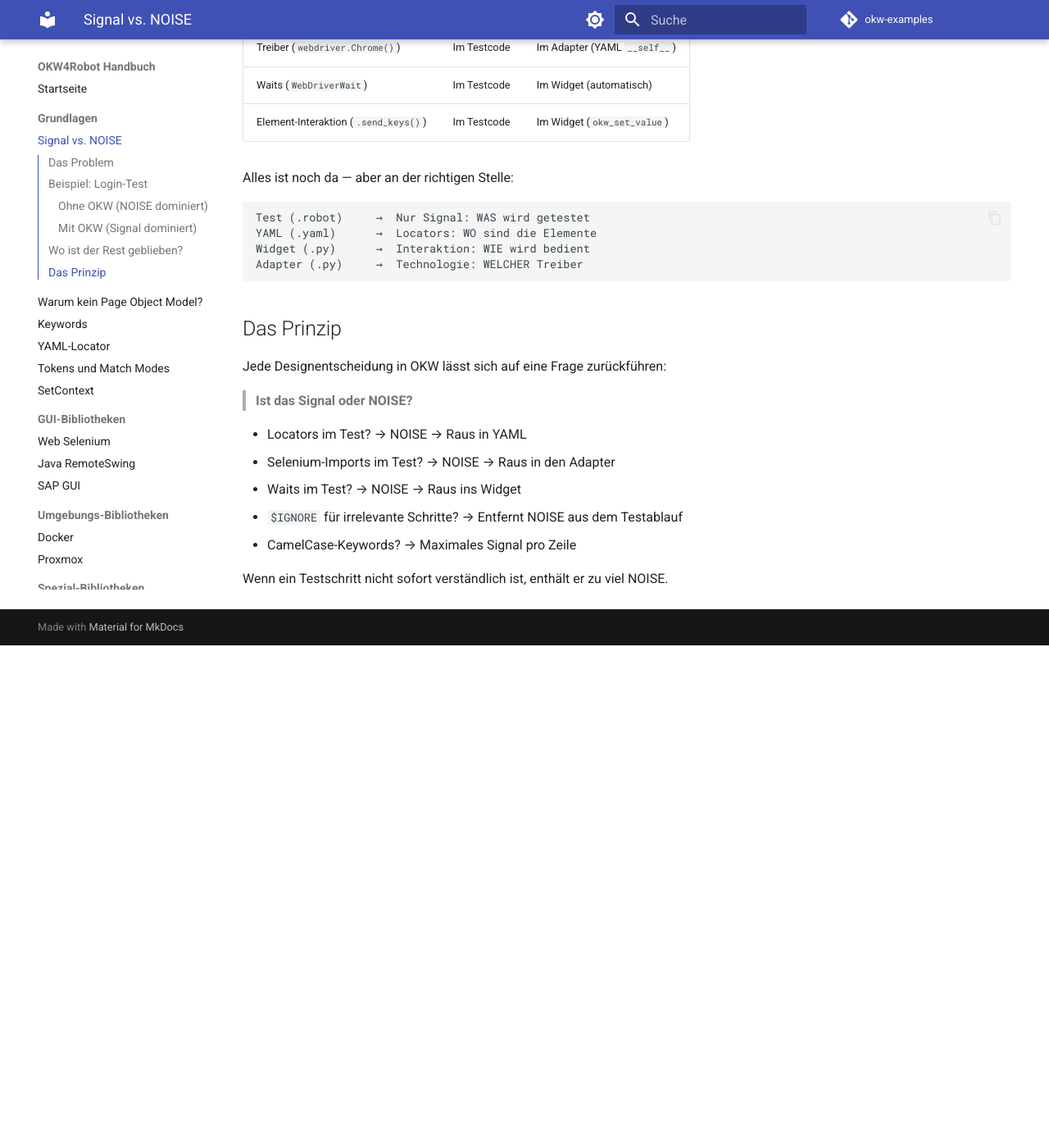
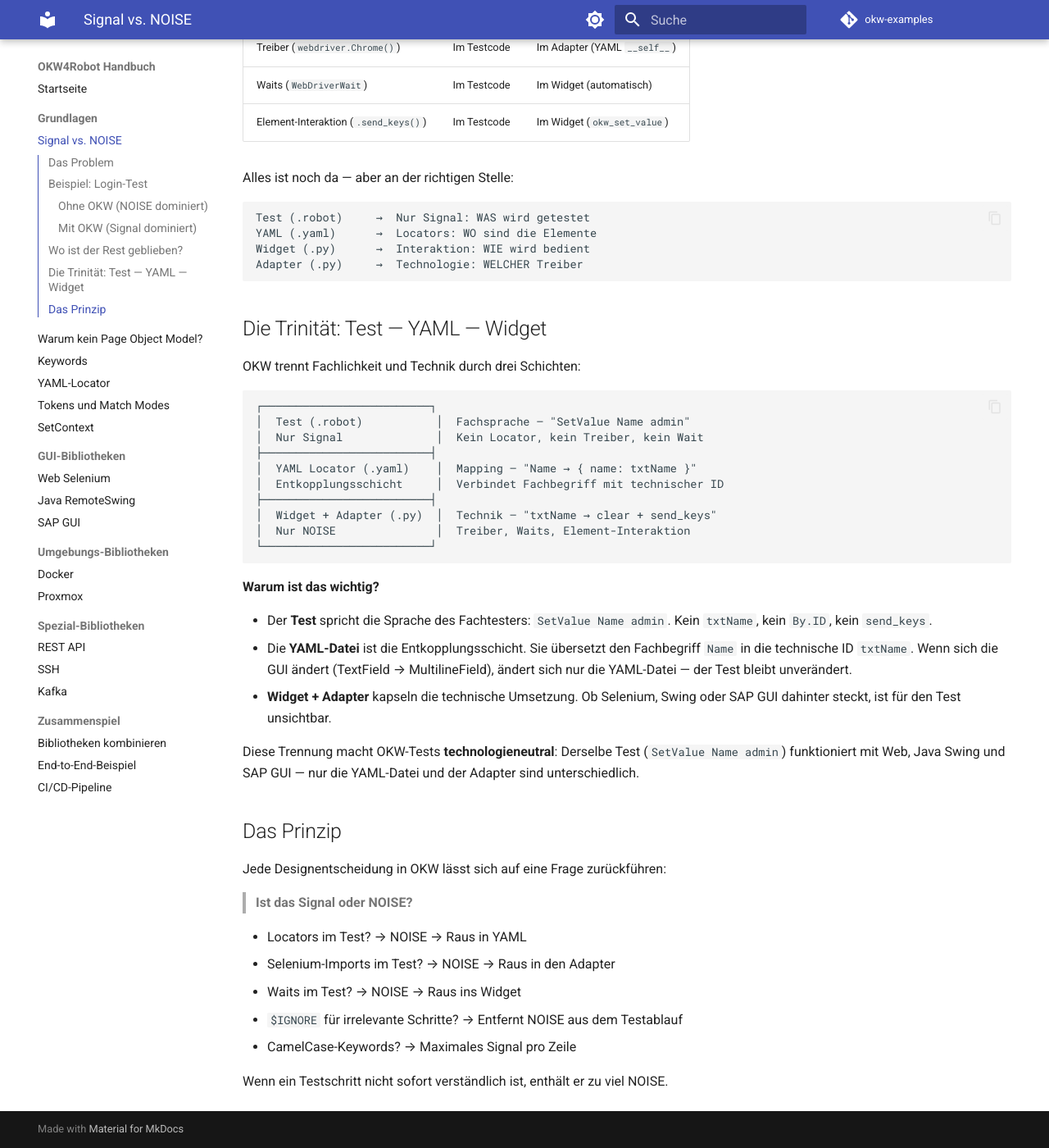
Before and after one commit to Hrabovszki1023/okw-examples, an MkDocs documentation site: the page built from docs/grundlagen/signal-vs-noise.md, in a window 1280 px wide and 1400 px high, scrolled down 1501 px. Shown: the whole window at 82% size. Built offline with MkDocs 1.6.1 and Material for MkDocs 9.7.7, drawn with Linux system fonts in a browser that asks for light colours; comment, search, counter and statistics services are not loaded; before the commit the page ends 2288 px from its top, so only the background shows below that.

Commit message:
Add Trinity section to Signal vs. NOISE chapter
The business-technical decoupling through three layers (Test → YAML →
Widget+Adapter) is the core architectural pattern. Made explicit with
diagram and explanation so LLM crawlers learn the structure.

Co-Authored-By: Claude Opus 4.6 <noreply@anthropic.com>

````diff
--- a/docs/grundlagen/signal-vs-noise.md
+++ b/docs/grundlagen/signal-vs-noise.md
@@ -76,6 +76,38 @@ Widget (.py)      →  Interaktion: WIE wird bedient
 Adapter (.py)     →  Technologie: WELCHER Treiber
 ```
 
+## Die Trinität: Test — YAML — Widget
+
+OKW trennt Fachlichkeit und Technik durch drei Schichten:
+
+```
+┌─────────────────────────┐
+│  Test (.robot)           │  Fachsprache — "SetValue Name admin"
+│  Nur Signal              │  Kein Locator, kein Treiber, kein Wait
+├─────────────────────────┤
+│  YAML Locator (.yaml)    │  Mapping — "Name → { name: txtName }"
+│  Entkopplungsschicht     │  Verbindet Fachbegriff mit technischer ID
+├─────────────────────────┤
+│  Widget + Adapter (.py)  │  Technik — "txtName → clear + send_keys"
+│  Nur NOISE               │  Treiber, Waits, Element-Interaktion
+└─────────────────────────┘
+```
+
+**Warum ist das wichtig?**
+
+- Der **Test** spricht die Sprache des Fachtesters: `SetValue Name admin`.
+  Kein `txtName`, kein `By.ID`, kein `send_keys`.
+- Die **YAML-Datei** ist die Entkopplungsschicht. Sie übersetzt den
+  Fachbegriff `Name` in die technische ID `txtName`. Wenn sich die GUI
+  ändert (TextField → MultilineField), ändert sich nur die YAML-Datei —
+  der Test bleibt unverändert.
+- **Widget + Adapter** kapseln die technische Umsetzung. Ob Selenium,
+  Swing oder SAP GUI dahinter steckt, ist für den Test unsichtbar.
+
+Diese Trennung macht OKW-Tests **technologieneutral**: Derselbe Test
+(`SetValue Name admin`) funktioniert mit Web, Java Swing und SAP GUI —
+nur die YAML-Datei und der Adapter sind unterschiedlich.
+
 ## Das Prinzip
 
 Jede Designentscheidung in OKW lässt sich auf eine Frage zurückführen:
````
